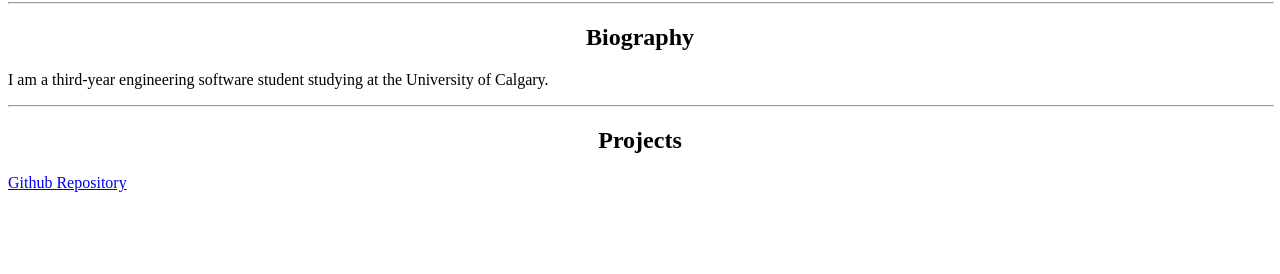
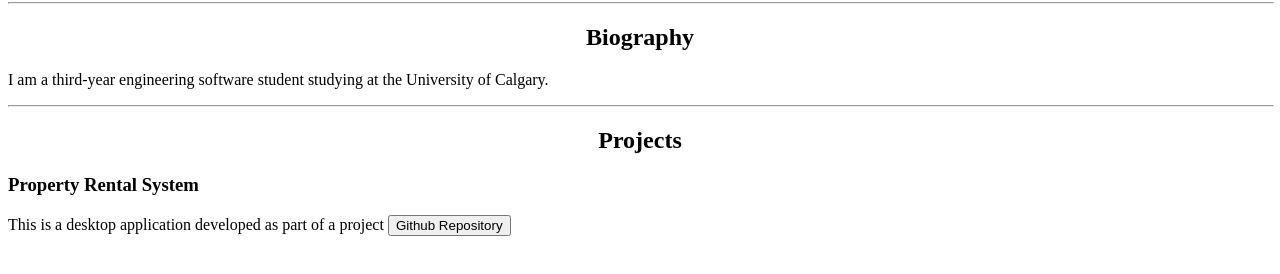
Before and after one commit to R41Ryan/R41Ryan.github.io, a plain HTML site: page index.html in a window 1280 px wide. Shown: the part 64-338 px from the top of the page. Drawn offline with Linux system fonts and the light colour scheme.

Commit message:
Update index.html

```diff
--- a/index.html
+++ b/index.html
@@ -12,7 +12,12 @@
         <p>I am a third-year engineering software student studying at the University of Calgary.</p>
         <hr width="100%">
         <h2>Projects</h2>
-        <h3></h3>
-        <p><a href="https://github.com/R41Ryan/ENSF-480-Project-Group-8" target="_blank" rel="noopener noreferrer">Github Repository</a></p>
+        <h3>Property Rental System</h3>
+        <p>
+            This is a desktop application developed as part of a project
+            <a href="https://github.com/R41Ryan/ENSF-480-Project-Group-8" target="_blank" rel="noopener noreferrer">
+                <button type="button">Github Repository</button>
+            </a>
+        </p>
     </body>
 </html>
```
